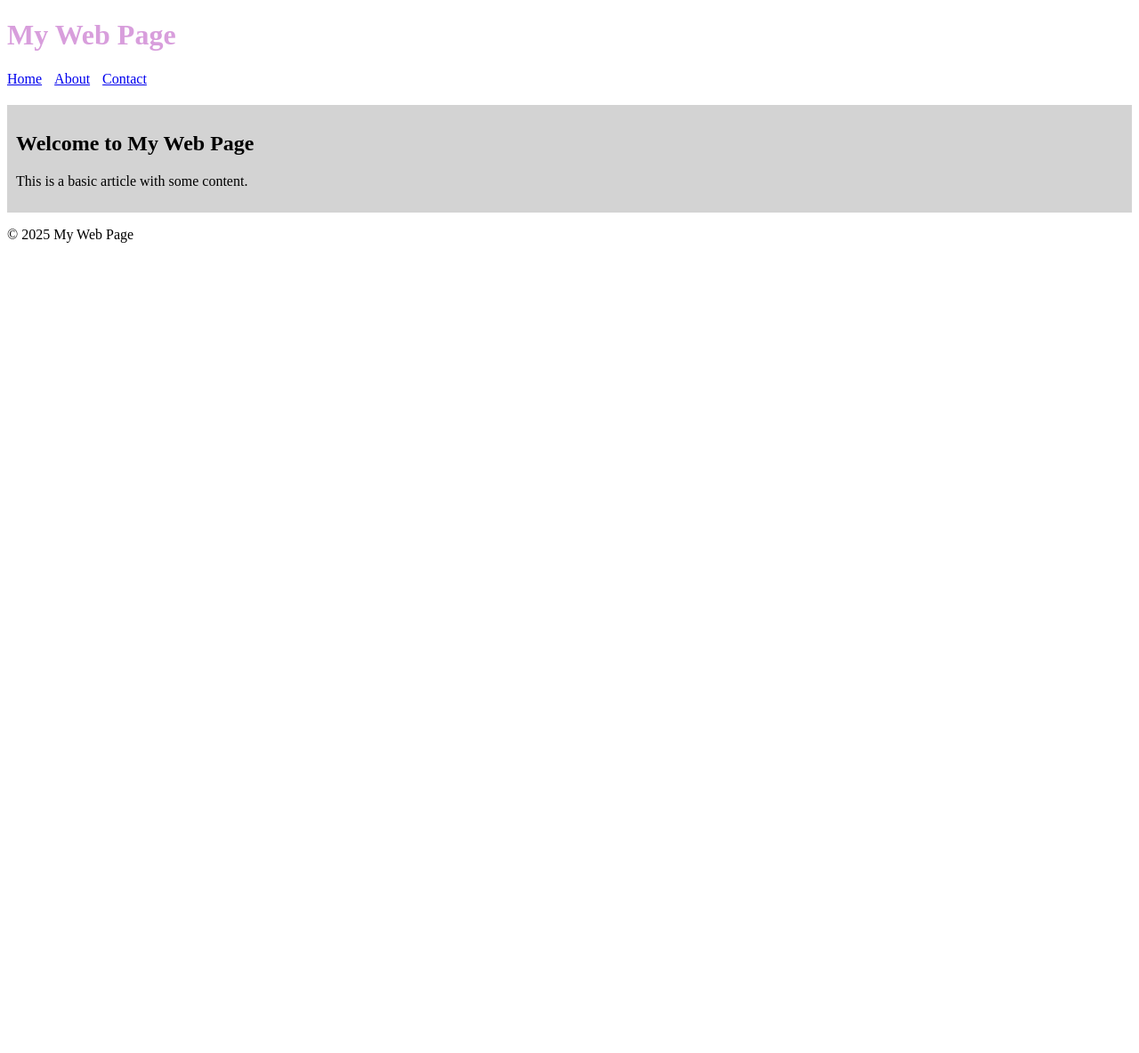
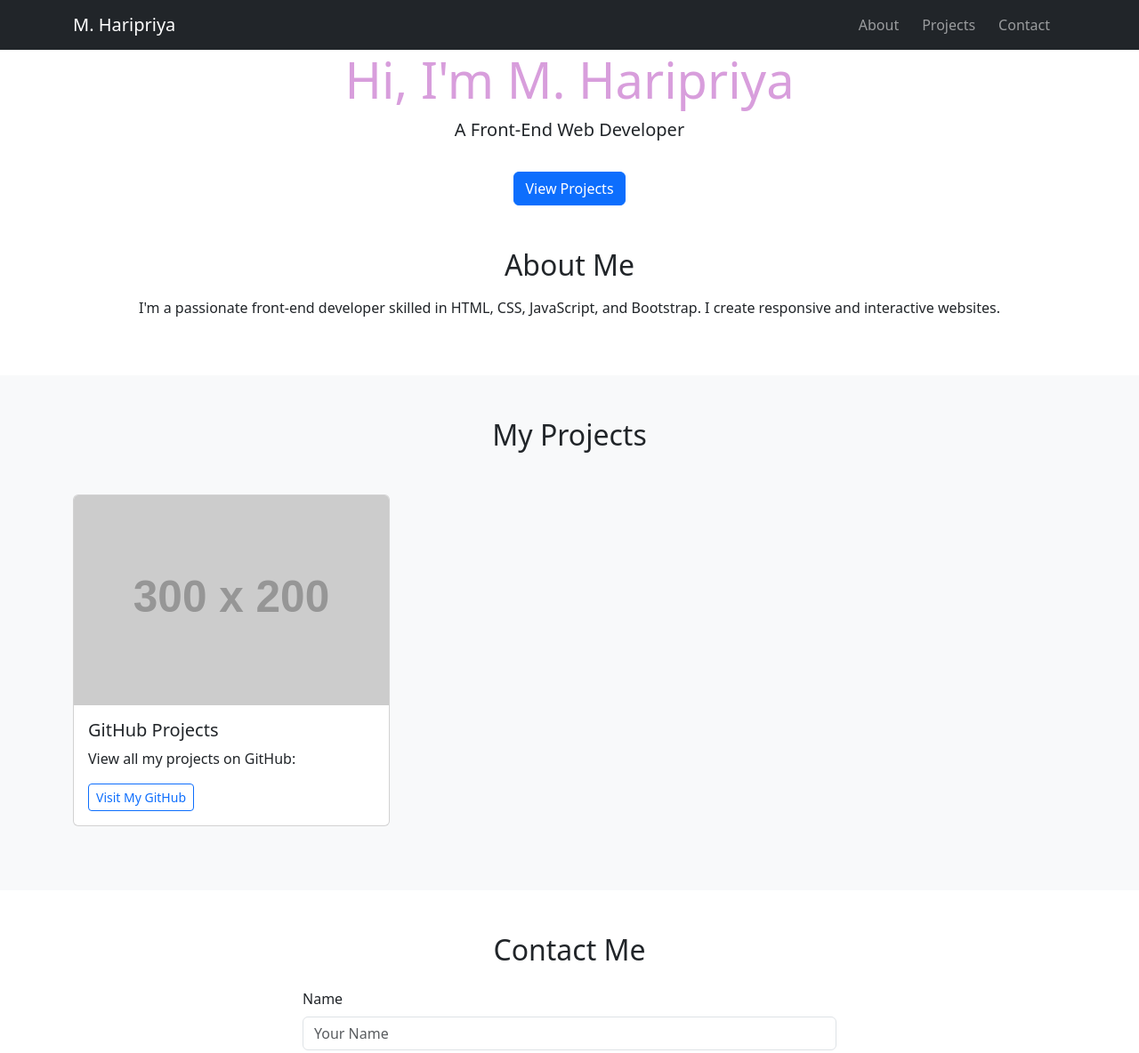
Before and after one commit to Haripriya-hash12/TSX-Unstop-Web-Development, a plain HTML site: page basic.html in a window 1280 px wide. Shown: the top 1184 px of the page at 89% size. Before the commit the page ends 800 px from the top, so only its background shows below. Drawn offline with nearby package versions, Linux system fonts and the light colour scheme; placeholder pictures from the web are drawn by us.

Commit message:
Portfolio final html page

```diff
--- a/basic.html
+++ b/basic.html
@@ -1,32 +1,88 @@
 <!DOCTYPE html>
-<html>
+<html lang="en">
 <head>
-  <title>Simple Web Page</title>
+  <meta charset="UTF-8" />
+  <meta name="viewport" content="width=device-width, initial-scale=1.0" />
+  <title>M. Haripriya | Portfolio</title>
+  <link href="https://cdn.jsdelivr.net/npm/bootstrap@5.3.0/dist/css/bootstrap.min.css" rel="stylesheet">
   <link rel="stylesheet" href="styles.css">
 </head>
 <body>
 
-  <header>
-    <h1>My Web Page</h1>
-    <nav>
-      <ul>
-        <li><a href="#">Home</a></li>
-        <li><a href="#">About</a></li>
-        <li><a href="#">Contact</a></li>
-      </ul>
-    </nav>
+  <nav class="navbar navbar-expand-lg navbar-dark bg-dark">
+    <div class="container">
+      <a class="navbar-brand" href="#">M. Haripriya</a>
+      <button class="navbar-toggler" type="button" data-bs-toggle="collapse" data-bs-target="#navbarNav">
+        <span class="navbar-toggler-icon"></span>
+      </button>
+      <div class="collapse navbar-collapse" id="navbarNav">
+        <ul class="navbar-nav ms-auto">
+          <li class="nav-item"><a class="nav-link" href="#about">About</a></li>
+          <li class="nav-item"><a class="nav-link" href="#projects">Projects</a></li>
+          <li class="nav-item"><a class="nav-link" href="#contact">Contact</a></li>
+        </ul>
+      </div>
+    </div>
+  </nav>
+
+  <header class="hero d-flex align-items-center text-center">
+    <div class="container">
+      <h1 class="display-4">Hi, I'm M. Haripriya</h1>
+      <p class="lead">A Front-End Web Developer</p>
+      <a href="#projects" class="btn btn-primary mt-3">View Projects</a>
+    </div>
   </header>
 
-  <main>
-    <article>
-      <h2>Welcome to My Web Page</h2>
-      <p>This is a basic article with some content.</p>
-    </article>
-  </main>
+  <section id="about" class="py-5">
+    <div class="container text-center">
+      <h2>About Me</h2>
+      <p class="mt-3">I'm a passionate front-end developer skilled in HTML, CSS, JavaScript, and Bootstrap. I create responsive and interactive websites.</p>
+    </div>
+  </section>
 
-  <footer>
-    <p>&copy; 2025 My Web Page</p>
+  <section id="projects" class="py-5 bg-light">
+    <div class="container">
+      <h2 class="text-center mb-5">My Projects</h2>
+      <div class="row">
+        <div class="col-md-4 mb-4">
+          <div class="card h-100">
+            <img src="https://via.placeholder.com/300x200" class="card-img-top" alt="Project 1">
+            <div class="card-body">
+              <h5 class="card-title">GitHub Projects</h5>
+              <p class="card-text">View all my projects on GitHub:</p>
+              <a href="https://github.com/Haripriya-hash12" target="_blank" class="btn btn-outline-primary btn-sm">Visit My GitHub</a>
+            </div>
+          </div>
+        </div>
+      </div>
+    </div>
+  </section>
+
+  <section id="contact" class="py-5">
+    <div class="container">
+      <h2 class="text-center mb-4">Contact Me</h2>
+      <form class="mx-auto" style="max-width: 600px;">
+        <div class="mb-3">
+          <label for="name" class="form-label">Name</label>
+          <input type="text" class="form-control" id="name" placeholder="Your Name">
+        </div>
+        <div class="mb-3">
+          <label for="email" class="form-label">Email address</label>
+          <input type="email" class="form-control" id="email" placeholder="name@example.com">
+        </div>
+        <div class="mb-3">
+          <label for="message" class="form-label">Message</label>
+          <textarea class="form-control" id="message" rows="3" placeholder="Write your message..."></textarea>
+        </div>
+        <button type="submit" class="btn btn-primary">Send</button>
+      </form>
+    </div>
+  </section>
+
+  <footer class="text-white text-center py-3 bg-dark">
+    <p class="mb-0">© 2025 M. Haripriya. All Rights Reserved.</p>
   </footer>
 
+  <script src="https://cdn.jsdelivr.net/npm/bootstrap@5.3.0/dist/js/bootstrap.bundle.min.js"></script>
 </body>
 </html>
```
